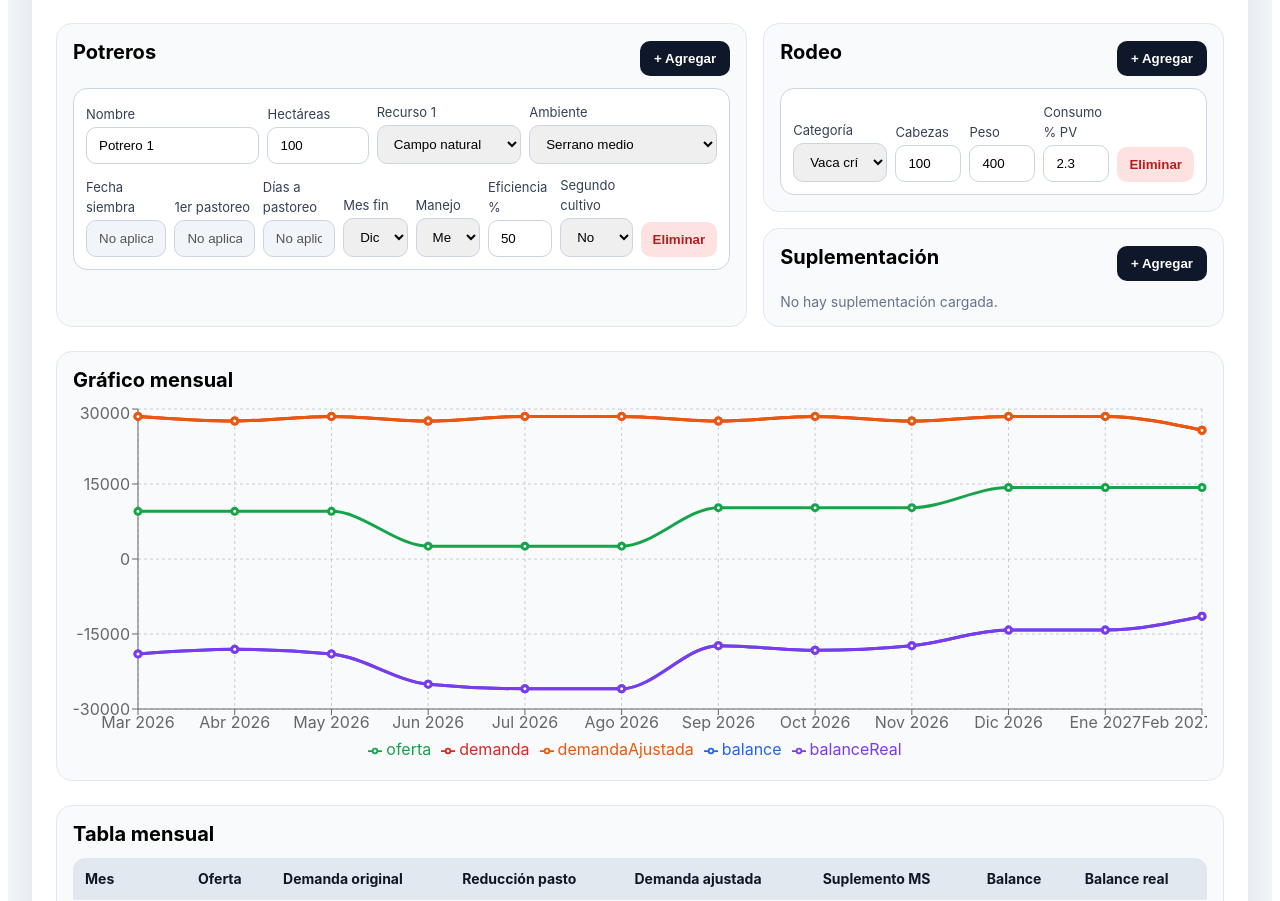
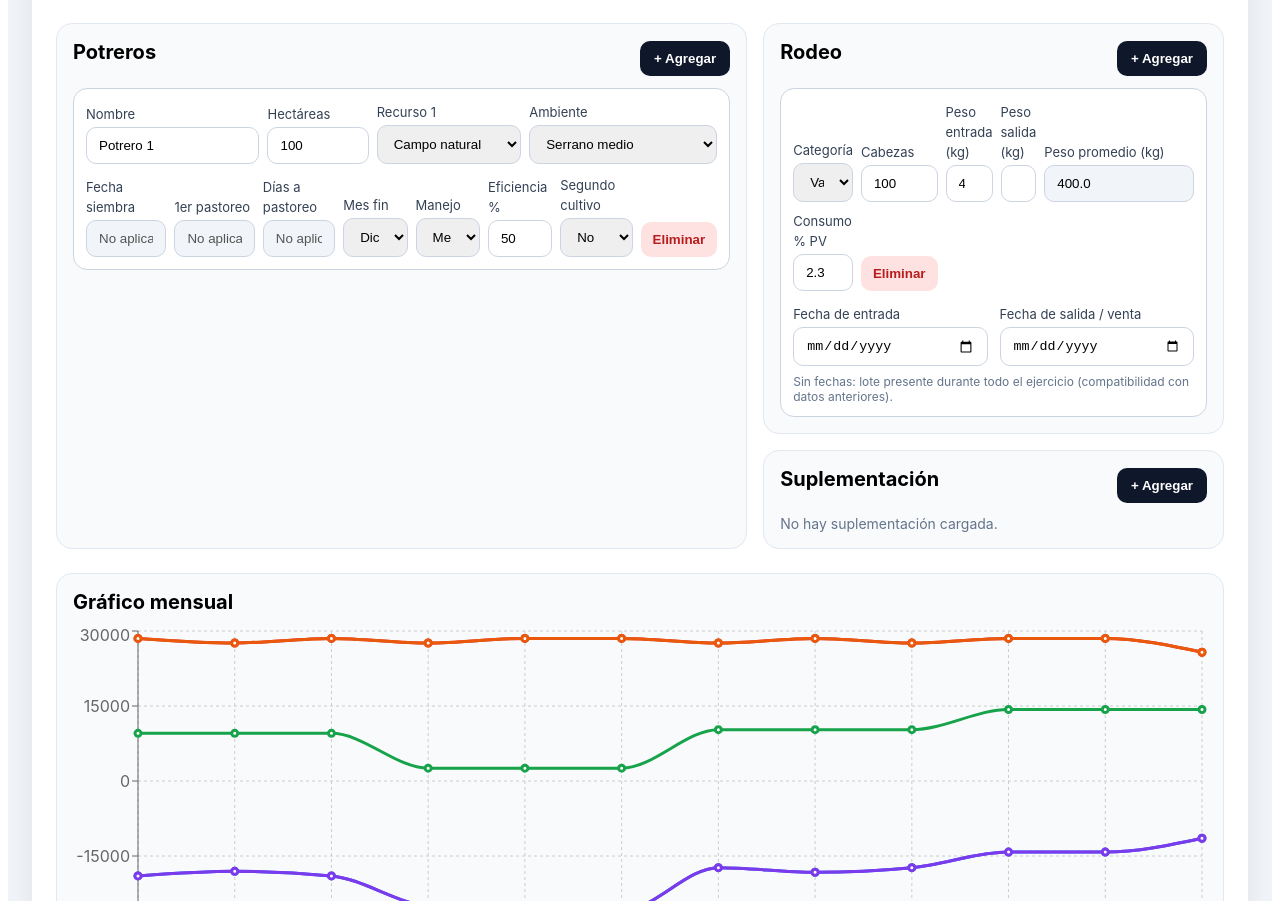
Before and after one commit to Facundo-lp/balance-forrajero, a React (Vite) app: page / in a window 1280 px wide. Shown: the part 920-1821 px from the top of the page. Built offline with nearby package versions, Linux system fonts and the light colour scheme.

Commit message:
Update App.jsx

```diff
--- a/src/App.jsx
+++ b/src/App.jsx
@@ -241,6 +241,20 @@ function getMonthActivationFactor(monthIndex, crop, exerciseYear) {
   return (Math.round((to - from) / 86400000) + 1) / monthEnd.getDate();
 }
 
+// Salida exclusiva: el día de venta no genera consumo.
+function activeHerdDays(row, monthIndex, exerciseYear) {
+  const start = exerciseMonthDate(monthIndex, exerciseYear);
+  const end = new Date(start.getFullYear(), start.getMonth() + 1, 1);
+  const entry = parseLocalDate(row.entryDate);
+  const exit = parseLocalDate(row.exitDate);
+  // Compatibilidad con rodeos de versiones anteriores: sin fechas, todo el ejercicio.
+  if (!entry && !exit) return Math.round((end - start) / 86400000);
+  if ((row.entryDate && !entry) || (row.exitDate && !exit)) return 0;
+  const from = entry && entry > start ? entry : start;
+  const to = exit && exit < end ? exit : end;
+  return Math.max(0, Math.round((to - from) / 86400000));
+}
+
 function monthIsActive(monthIndex, startMonth, endMonth) {
   const start = n(startMonth);
   const end = n(endMonth);
@@ -393,7 +407,10 @@ export default function App() {
     setPaddocks(f.paddocks);
     setHerd(f.herd);
     setSupplements(f.supplements || []);
-    setExerciseYear(f.exerciseYear ?? new Date().getFullYear());
+    setExerciseYear(f.exerciseYear ?? (
+      Number((f.paddocks || []).flatMap(p => [p.sowingDate, p.secondCrop?.sowingDate]).find(Boolean)?.slice(0, 4))
+      || new Date().getFullYear()
+    ));
   };
 
   const duplicateScenario = () => {
@@ -550,7 +567,11 @@ export default function App() {
         category: a.label,
         heads: 0,
         weight: a.weight,
+        entryWeight: a.weight,
+        exitWeight: a.weight,
         intake: a.intake,
+        entryDate: `${exerciseYear}-03-01`,
+        exitDate: `${exerciseYear + 1}-03-01`,
       },
     ]);
   };
@@ -566,6 +587,8 @@ export default function App() {
             ...h,
             category: value,
             weight: found?.weight ?? h.weight,
+            entryWeight: found?.weight ?? h.weight,
+            exitWeight: found?.weight ?? h.weight,
             intake: found?.intake ?? h.intake,
           };
         }
@@ -687,8 +710,11 @@ export default function App() {
 
     const demandByMonth = MONTHS.map((m) => {
       return herd.reduce((sum, h) => {
-        const daily = n(h.heads) * n(h.weight) * (n(h.intake) / 100);
-        return sum + daily * new Date(exerciseYear + (m.index < 3 ? 1 : 0), m.index, 0).getDate();
+        const averageWeight = (h.entryWeight != null && h.exitWeight != null)
+          ? (n(h.entryWeight) + n(h.exitWeight)) / 2
+          : n(h.weight);
+        const daily = n(h.heads) * averageWeight * (n(h.intake) / 100);
+        return sum + daily * activeHerdDays(h, m.index, exerciseYear);
       }, 0);
     });
 
@@ -742,7 +768,7 @@ export default function App() {
     const annualSupplementNet = supplementNetByMonth.reduce((a, b) => a + b, 0);
     const annualBalance = balanceByMonth.reduce((a, b) => a + b, 0);
     const annualRealBalance = realBalanceByMonth.reduce((a, b) => a + b, 0);
-    const totalPV = herd.reduce((sum, h) => sum + n(h.heads) * n(h.weight), 0);
+    const totalPV = herd.reduce((sum, h) => sum + n(h.heads) * ((h.entryWeight != null && h.exitWeight != null) ? (n(h.entryWeight) + n(h.exitWeight)) / 2 : n(h.weight)), 0);
     const totalArea = paddocks.reduce((sum, p) => sum + n(p.hectares), 0);
     const currentLoad = totalArea > 0 ? totalPV / totalArea : 0;
 
@@ -1143,10 +1169,18 @@ export default function App() {
                         </select>
                       </div>
                       <div><label style={smallLabelStyle}>Cabezas</label><input type="number" value={h.heads} onChange={(e) => updateHerd(h.id, "heads", e.target.value)} style={inputStyle} /></div>
-                      <div><label style={smallLabelStyle}>Peso</label><input type="number" value={h.weight} onChange={(e) => updateHerd(h.id, "weight", e.target.value)} style={inputStyle} /></div>
+                      <div><label style={smallLabelStyle}>Peso entrada (kg)</label><input type="number" min="0" value={h.entryWeight ?? h.weight} onChange={(e) => updateHerd(h.id, "entryWeight", e.target.value)} style={inputStyle} /></div>
+                      <div><label style={smallLabelStyle}>Peso salida (kg)</label><input type="number" min="0" value={h.exitWeight ?? h.weight} onChange={(e) => updateHerd(h.id, "exitWeight", e.target.value)} style={inputStyle} /></div>
+                      <div><label style={smallLabelStyle}>Peso promedio (kg)</label><input type="number" readOnly value={((n(h.entryWeight ?? h.weight) + n(h.exitWeight ?? h.weight)) / 2).toFixed(1)} style={{...inputStyle, backgroundColor:"#f1f5f9"}} /></div>
                       <div><label style={smallLabelStyle}>Consumo % PV</label><input type="number" step="0.1" value={h.intake} onChange={(e) => updateHerd(h.id, "intake", e.target.value)} style={inputStyle} /></div>
                       <button onClick={() => removeHerd(h.id)} style={dangerButtonStyle}>Eliminar</button>
                     </div>
+                    <div style={{display:"flex", gap:12, flexWrap:"wrap", marginTop:12}}>
+                      <div style={{flex:"1 1 160px"}}><label style={smallLabelStyle}>Fecha de entrada</label><input type="date" value={h.entryDate || ""} onChange={e => updateHerd(h.id, "entryDate", e.target.value)} style={inputStyle}/></div>
+                      <div style={{flex:"1 1 160px"}}><label style={smallLabelStyle}>Fecha de salida / venta</label><input type="date" value={h.exitDate || ""} min={h.entryDate || undefined} onChange={e => updateHerd(h.id, "exitDate", e.target.value)} style={inputStyle}/></div>
+                    </div>
+                    {h.entryDate && h.exitDate && h.exitDate <= h.entryDate && <div style={{color:"#b91c1c", fontSize:13, marginTop:8}}>La salida debe ser posterior a la entrada.</div>}
+                    {!h.entryDate && !h.exitDate && <div style={{color:"#64748b", fontSize:12, marginTop:8}}>Sin fechas: lote presente durante todo el ejercicio (compatibilidad con datos anteriores).</div>}
                   </div>
                 ))}
               </div>
```
